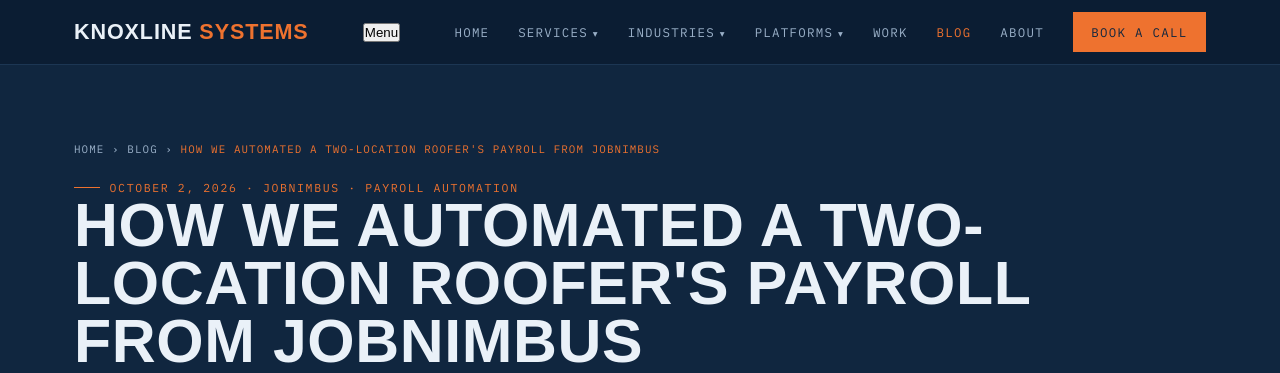
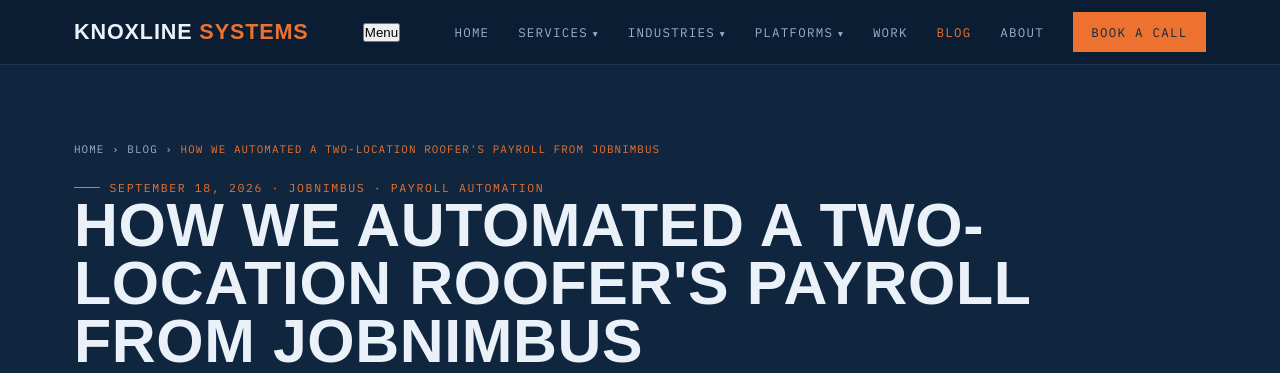
Before and after one commit to Westyn3/Knoxline-Systems, a Jekyll site: the page built from _posts/2026-09-11-jobnimbus-payroll-automation-roofing.md, in a window 1280 px wide and 900 px high. Shown: the top 373 px of the window. Built offline with Jekyll 4.4.1, drawn with Linux system fonts in a browser that asks for light colours; part of the change alters nothing that is shown.

```diff
--- a/_posts/2026-09-11-jobnimbus-payroll-automation-roofing.md
+++ b/_posts/2026-09-11-jobnimbus-payroll-automation-roofing.md
@@ -2,7 +2,7 @@
 title: How We Automated a Two-Location Roofer's Payroll from JobNimbus
 description: Greater Roofing Solutions spent 6–8 hours every pay period on payroll math their CRM already knew. Here's the system that gave those hours back — commissions, bonuses, weekly guarantees and all.
 topic: JobNimbus · Payroll Automation
-date: 2026-10-02T08:00:00
+date: 2026-09-18T08:00:00
 image: ''
 ---
 
```
